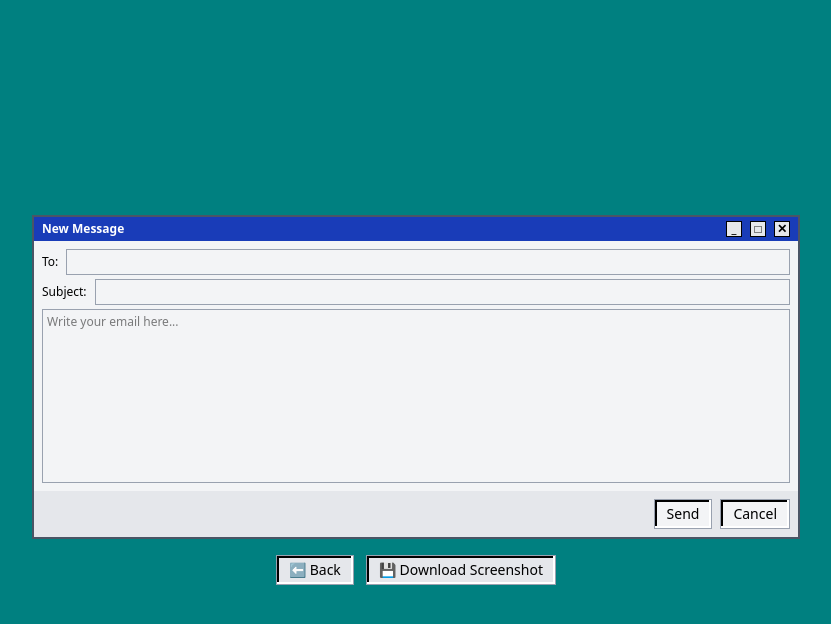
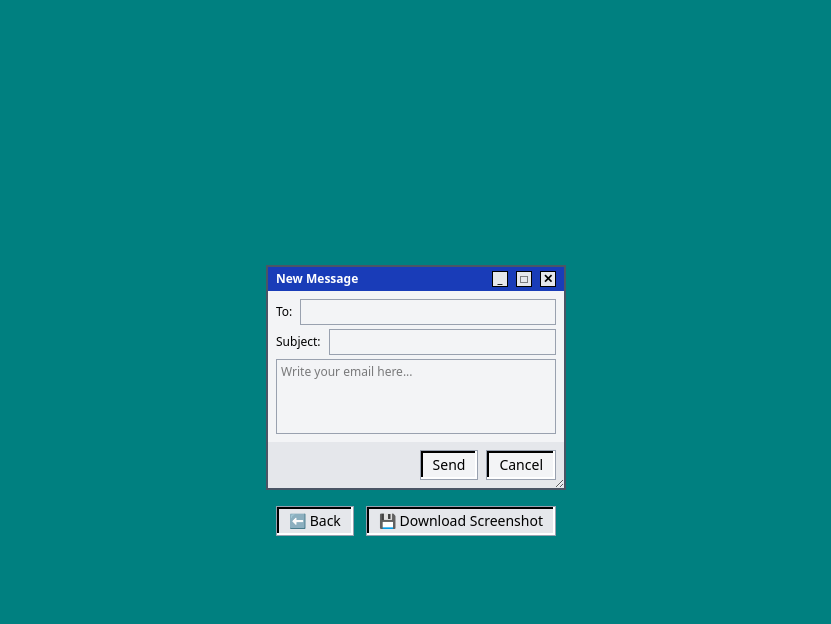
Before and after one commit to awaneeshsoni/ssui, a React (Vite) app: page / in a window 1280 px wide. Both pictures are taken after a click on the element "✉️ Open Email". Shown: the top 624 px of the page, without its empty margins (224-1055 px from the left). Built offline with nearby package versions, Linux system fonts and the light colour scheme.

Commit message:
resize and aspect ration fixed

```diff
--- a/src/App.jsx
+++ b/src/App.jsx
@@ -1,4 +1,3 @@
-// App.jsx
 import React, { useState } from "react";
 import Notepad from "./components/Notepad";
 import Email from "./components/ComposeEmail";
@@ -22,16 +21,16 @@ export default function App() {
 
   return (
     <div className="min-h-screen bg-[#008080] flex flex-col items-center justify-center text-sm font-sans">
-      {/* Home Page */}
+
       {page === "home" && (
         <div className="flex text-center flex-col items-center gap-8 px-4 w-full">
           <h1 className="text-3xl text-white font-bold mb-4 text-center">
             Retro Windows UI Custom Screenshots
           </h1>
 
-          {/* Demo Cards */}
+
           <div className="grid grid-cols-1 md:grid-cols-2 gap-8 w-full max-w-5xl">
-            {/* Email Demo */}
+
             <div
               onClick={() => setPage("email")}
               className="cursor-pointer bg-gray-200 border border-gray-400 shadow-[inset_-2px_-2px_#fff,inset_2px_2px_#000] p-3 hover:scale-[1.02] transition flex flex-col items-center"
@@ -48,7 +47,7 @@ export default function App() {
               </button>
             </div>
 
-            {/* Notepad Demo */}
+
             <div
               onClick={() => setPage("notepad")}
               className="cursor-pointer bg-gray-200 border border-gray-400 shadow-[inset_-2px_-2px_#fff,inset_2px_2px_#000] p-3 hover:scale-[1.02] transition flex flex-col items-center"
@@ -73,10 +72,16 @@ export default function App() {
   <div className="flex flex-col items-center gap-4 w-full px-4">
     <div
       id="screenshot-area"
-            className="bg-gray-300 border-2 border-gray-600 w-[95%] max-w-3xl"
+      className="aspect-[4/3] resize both overflow-hidden border-2 border-gray-600 bg-gray-300"
+      style={{
+        minWidth: "300px",   // 👈 minimum width when it opens
+        maxWidth: "800px",   // optional maximum width
+      }}
     >
-            {page === "notepad" && <Notepad />}
-            {page === "email" && <Email />}
+      <div className="w-full h-full">
+        {page === "notepad" && <Notepad className="w-full h-full" />}
+        {page === "email" && <Email className="w-full h-full" />}
+      </div>
     </div>
 
     <div className="flex gap-3 flex-wrap justify-center">
@@ -95,6 +100,10 @@ export default function App() {
     </div>
   </div>
 )}
+
+
+
+
     </div>
   );
 }
--- a/src/components/ComposeEmail.jsx
+++ b/src/components/ComposeEmail.jsx
@@ -1,9 +1,8 @@
-// Email.jsx
 import React from "react";
 
 export default function Email() {
   return (
-    <div className="flex flex-col h-80">
+    <div className="flex flex-col w-full h-full">
       <div className="bg-blue-800 text-white px-2 py-1 flex justify-between items-center text-xs font-bold">
         <span>New Message</span>
         <div className="flex gap-2">
--- a/src/components/Notepad.jsx
+++ b/src/components/Notepad.jsx
@@ -1,9 +1,9 @@
-// Notepad.jsx
+
 import React from "react";
 
 export default function Notepad() {
   return (
-    <div className="flex flex-col h-80">
+    <div className="w-full h-full flex flex-col ">
       <div className="bg-blue-800 text-white px-2 py-1 flex justify-between items-center text-xs font-bold">
         <span>Untitled - Notepad</span>
         <div className="flex gap-2">
```
Lines whose indentation alone changed are shown as unchanged.
